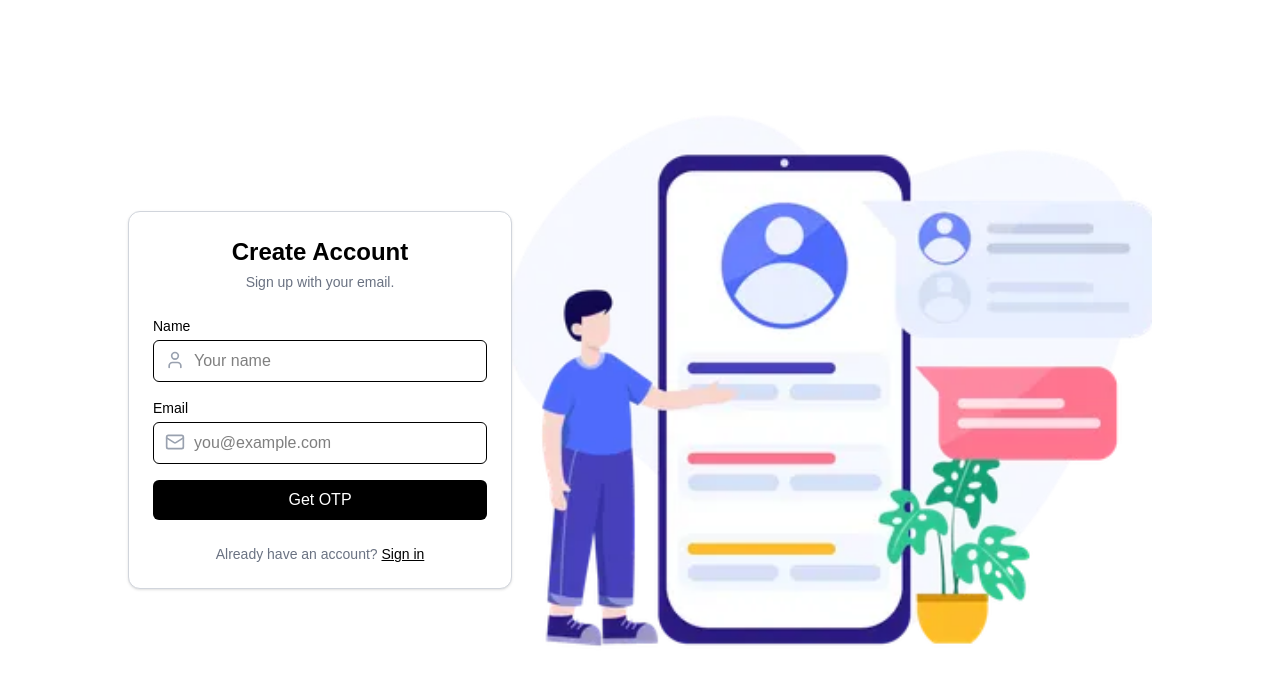
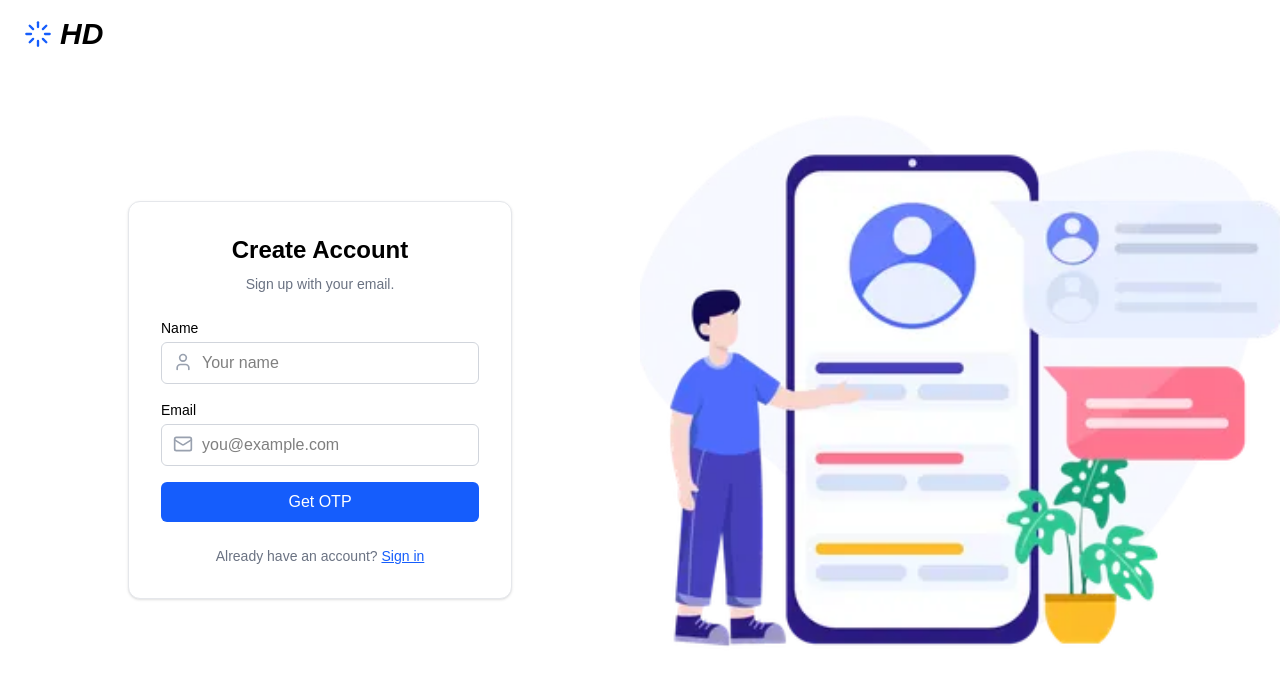
Before and after one commit to KaranBhosale8585/hd, a Next.js app: page /signup in a window 1280 px wide. Shown: the top 684 px of the page. Built offline with nearby package versions, Linux system fonts and the light colour scheme.

Commit message:
fix: UI changes

```diff
--- a/app/login/page.tsx
+++ b/app/login/page.tsx
@@ -2,7 +2,7 @@
 
 import { useState } from "react";
 import { useRouter } from "next/navigation";
-import { Mail } from "lucide-react";
+import { Loader, Mail } from "lucide-react";
 
 const maskEmail = (email: string) => {
   const [user, domain] = email.split("@");
@@ -41,7 +41,7 @@ export default function OtpLogin() {
           text: "No account found. Redirecting to signup...",
           type: "error",
         });
-        setTimeout(() => router.replace("/signup"), 2000);
+        router.replace("/signup");
         return;
       }
 
@@ -71,7 +71,7 @@ export default function OtpLogin() {
       const res = await fetch("/api/auth/verify-otp", {
         method: "POST",
         headers: { "Content-Type": "application/json" },
-        body: JSON.stringify({ email, otp }),
+        body: JSON.stringify({ email, otp, keepLoggedIn }),
       });
       const data = await res.json();
 
@@ -95,23 +95,32 @@ export default function OtpLogin() {
 
   return (
     <div className="min-h-screen flex flex-col md:flex-row items-center justify-center bg-white text-black">
+      {/* Branding */}
+      <div className="absolute top-4 sm:left-6 text-3xl font-bold text-gray-800 flex items-center gap-2">
+        <Loader className="text-blue-600 size-7" />
+        <p className="text-black italic">HD</p>
+      </div>
+
       {/* Form Section */}
       <div className="w-full md:w-1/2 flex items-center justify-center px-4 py-8">
-        <div className="w-full max-w-sm border border-gray-200 rounded-lg shadow p-6 bg-white">
+        <div className="w-full max-w-sm border border-gray-200 rounded-xl shadow p-6 bg-white">
           <h2 className="text-2xl font-semibold text-center mb-2">Sign In</h2>
           <p className="text-sm text-center text-gray-500 mb-6">
             Please login to continue to your account.
           </p>
 
-          <label className="block text-sm font-medium mb-1">Email</label>
+          <label htmlFor="email" className="block text-sm font-medium mb-1">
+            Email
+          </label>
           <div className="relative mb-4">
             <Mail className="absolute left-3 top-2.5 w-5 h-5 text-gray-400" />
             <input
+              id="email"
               type="email"
               placeholder="you@example.com"
               value={email}
               onChange={(e) => setEmail(e.target.value)}
-              className="pl-10 w-full py-2 border border-gray-300 rounded-md bg-white"
+              className="pl-10 w-full py-2 border border-gray-300 rounded-md bg-white focus:ring-2 focus:ring-black"
               disabled={loading || step === "otp"}
             />
           </div>
@@ -119,7 +128,7 @@ export default function OtpLogin() {
           {step === "email" && (
             <button
               onClick={sendOtp}
-              className="w-full bg-black text-white py-2 rounded-md hover:bg-gray-800 transition mb-4 disabled:opacity-50"
+              className="w-full bg-blue-600 text-white py-2 rounded-md hover:cursor-pointer transition mb-4 disabled:opacity-50"
               disabled={loading}
             >
               {loading ? "Sending OTP..." : "Send OTP"}
@@ -132,20 +141,25 @@ export default function OtpLogin() {
                 OTP sent to <strong>{maskEmail(email)}</strong>
               </p>
 
-              <label className="block text-sm font-medium mb-1">OTP</label>
+              <label htmlFor="otp" className="block text-sm font-medium mb-1">
+                OTP
+              </label>
               <input
-                type="number"
+                id="otp"
+                type="text"
+                inputMode="numeric"
+                maxLength={6}
                 placeholder="Enter OTP"
                 value={otp}
                 onChange={(e) => setOtp(e.target.value)}
-                className="w-full border border-gray-300 rounded-md px-3 py-2 mb-3 bg-white"
+                className="w-full border border-gray-300 rounded-md px-3 py-2 mb-3 bg-white focus:ring-2 focus:ring-black"
                 disabled={loading}
               />
 
               <div className="flex justify-between items-center text-sm mb-4">
                 <button
                   onClick={sendOtp}
-                  className="text-black underline hover:text-gray-700"
+                  className="bg-blue-600 underline hover:text-gray-700 disabled:opacity-50"
                   disabled={loading}
                 >
                   Resend OTP
@@ -183,19 +197,22 @@ export default function OtpLogin() {
 
           <p className="text-sm text-center mt-4 text-gray-500">
             Don’t have an account?{" "}
-            <a href="/signup" className="underline hover:text-black">
+            <a
+              href="/signup"
+              className="underline text-blue-600 hover:text-black"
+            >
               Create one
             </a>
           </p>
         </div>
       </div>
 
-      {/* Image Section (Only visible on desktop) */}
+      {/* Image Section */}
       <div className="hidden md:block md:w-1/2 h-full">
         <img
           src="/Illustration.png"
           alt="Sign In Illustration"
-          className="w-full h-[100vh] object-cover rounded-l-lg"
+          className="w-full h-screen object-cover rounded-l-lg"
         />
       </div>
     </div>
--- a/app/signup/page.tsx
+++ b/app/signup/page.tsx
@@ -2,7 +2,7 @@
 
 import { useState } from "react";
 import { useRouter } from "next/navigation";
-import { Mail, User } from "lucide-react";
+import { Loader, Mail, User } from "lucide-react";
 
 export default function Signup() {
   const [form, setForm] = useState({ name: "", email: "" });
@@ -38,7 +38,7 @@ export default function Signup() {
           setStep("otp");
         }
       }
-    } catch (error) {
+    } catch {
       setMsg("Something went wrong. Please try again.");
     } finally {
       setLoading(false);
@@ -66,7 +66,7 @@ export default function Signup() {
       if (res.ok) {
         router.replace("/");
       }
-    } catch (error) {
+    } catch {
       setMsg("Something went wrong. Please try again.");
     } finally {
       setLoading(false);
@@ -74,15 +74,26 @@ export default function Signup() {
   };
 
   return (
-    <div className="min-h-screen flex flex-col md:flex-row items-center justify-center bg-white text-black">
-      <div className="w-full max-w-sm bg-white border border-gray-300 rounded-xl shadow p-6">
-        <h2 className="text-2xl font-bold text-center mb-1">Create Account</h2>
-        <p className="text-sm text-gray-500 text-center mb-6">
+    <div className="min-h-screen flex flex-col md:flex-row items-center justify-center bg-white text-black relative">
+      {/* Branding */}
+      <div className="absolute top-4 left-1/2 -translate-x-1/2 md:translate-x-0 md:left-6 flex items-center gap-2 text-2xl sm:text-3xl font-bold">
+        <Loader className="text-blue-600 size-6 sm:size-7" />
+        <span className="text-black italic">HD</span>
+      </div>
+
+      {/* Form Section */}
+      <div className="w-full md:w-1/2 flex items-center justify-center px-4 py-10 md:py-0">
+        <div className="w-full max-w-sm bg-white border border-gray-200 rounded-xl shadow p-6 sm:p-8">
+          <h2 className="text-2xl font-semibold text-center mb-2">
+            Create Account
+          </h2>
+          <p className="text-sm text-center text-gray-500 mb-6">
             {step === "form"
               ? "Sign up with your email."
               : `OTP has been sent to ${form.email}`}
           </p>
 
+          {/* Name */}
           <label className="block text-sm mb-1 font-medium">Name</label>
           <div className="relative mb-4">
             <User className="absolute left-3 top-2.5 w-5 h-5 text-gray-400" />
@@ -91,11 +102,12 @@ export default function Signup() {
               placeholder="Your name"
               value={form.name}
               onChange={(e) => setForm({ ...form, name: e.target.value })}
-            className="pl-10 pr-3 py-2 border rounded-md w-full focus:outline-none focus:ring-2 focus:ring-black"
+              className="pl-10 pr-3 py-2 border border-gray-300 rounded-md w-full focus:outline-none focus:ring-2 focus:ring-blue-600"
               disabled={step === "otp"}
             />
           </div>
 
+          {/* Email */}
           <label className="block text-sm mb-1 font-medium">Email</label>
           <div className="relative mb-4">
             <Mail className="absolute left-3 top-2.5 w-5 h-5 text-gray-400" />
@@ -104,11 +116,12 @@ export default function Signup() {
               placeholder="you@example.com"
               value={form.email}
               onChange={(e) => setForm({ ...form, email: e.target.value })}
-            className="pl-10 pr-3 py-2 border rounded-md w-full focus:outline-none focus:ring-2 focus:ring-black"
+              className="pl-10 pr-3 py-2 border border-gray-300 rounded-md w-full focus:outline-none focus:ring-2 focus:ring-blue-600"
               disabled={step === "otp"}
             />
           </div>
 
+          {/* OTP Section */}
           {step === "otp" && (
             <>
               <label className="block text-sm mb-1 font-medium mt-2">OTP</label>
@@ -118,7 +131,7 @@ export default function Signup() {
                 maxLength={6}
                 value={otp}
                 onChange={(e) => setOtp(e.target.value)}
-              className="w-full border rounded-md px-3 py-2 mb-2 focus:outline-none focus:ring-2 focus:ring-black"
+                className="w-full border border-gray-300 rounded-md px-3 py-2 mb-3 focus:outline-none focus:ring-2 focus:ring-blue-600"
                 disabled={loading}
               />
 
@@ -132,9 +145,10 @@ export default function Signup() {
             </>
           )}
 
+          {/* Submit Button */}
           <button
             onClick={step === "form" ? sendOtp : verifyOtp}
-          className="w-full bg-black text-white py-2 rounded-md hover:bg-gray-900 transition disabled:opacity-50"
+            className="w-full bg-blue-600 text-white py-2 rounded-md hover:cursor-pointer transition disabled:opacity-50"
             disabled={loading}
           >
             {loading
@@ -146,6 +160,7 @@ export default function Signup() {
               : "Verify OTP"}
           </button>
 
+          {/* Message */}
           {msg && (
             <p
               className={`mt-4 text-center text-sm ${
@@ -160,18 +175,25 @@ export default function Signup() {
             </p>
           )}
 
+          {/* Login link */}
           <p className="text-sm text-center mt-6 text-gray-500">
             Already have an account?{" "}
-          <a href="/login" className="text-black underline hover:text-gray-900">
+            <a
+              href="/login"
+              className="text-blue-600 underline hover:text-black"
+            >
               Sign in
             </a>
           </p>
-      </div>{" "}
+        </div>
+      </div>
+
+      {/* Image Section */}
       <div className="hidden md:block md:w-1/2 h-full">
         <img
           src="/Illustration.png"
-          alt="Sign In Illustration"
-          className="w-full h-[100vh] object-cover rounded-l-lg"
+          alt="Signup Illustration"
+          className="w-full h-screen object-cover rounded-l-lg"
         />
       </div>
     </div>
--- a/components/Header.tsx
+++ b/components/Header.tsx
@@ -2,7 +2,7 @@
 import Link from "next/link";
 import { useRouter } from "next/navigation";
 import React, { useState } from "react";
-import { Menu, X, LogOut } from "lucide-react";
+import { Menu, X, LogOut, Loader } from "lucide-react";
 
 const Header = () => {
   const [isOpen, setIsOpen] = useState(false);
@@ -24,9 +24,10 @@ const Header = () => {
       <div className="max-w-7xl mx-auto px-4 sm:px-6 lg:px-8 py-4 flex items-center justify-between">
         <Link
           href="/"
-          className="text-2xl font-bold text-gray-800 hover:text-black transition"
+          className="text-2xl flex items-center font-bold text-gray-800 hover:text-black transition"
         >
-          Tasks
+          <Loader className="inline-block mr-2" />
+          <p>Dashboard</p>
         </Link>
 
         <nav className="hidden md:flex items-center gap-6 text-sm font-medium text-gray-700">
```
Lines whose indentation alone changed are shown as unchanged.
